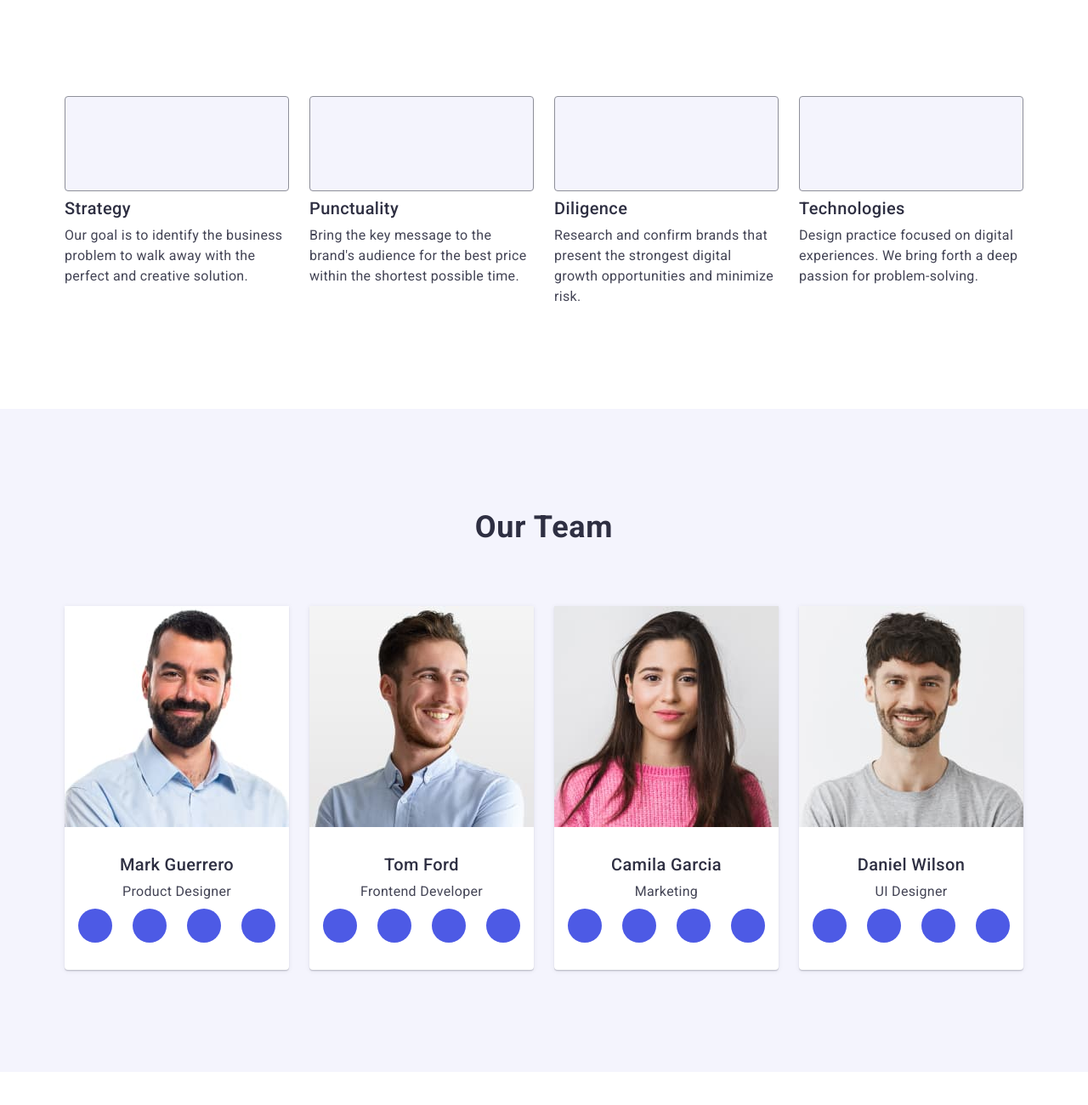
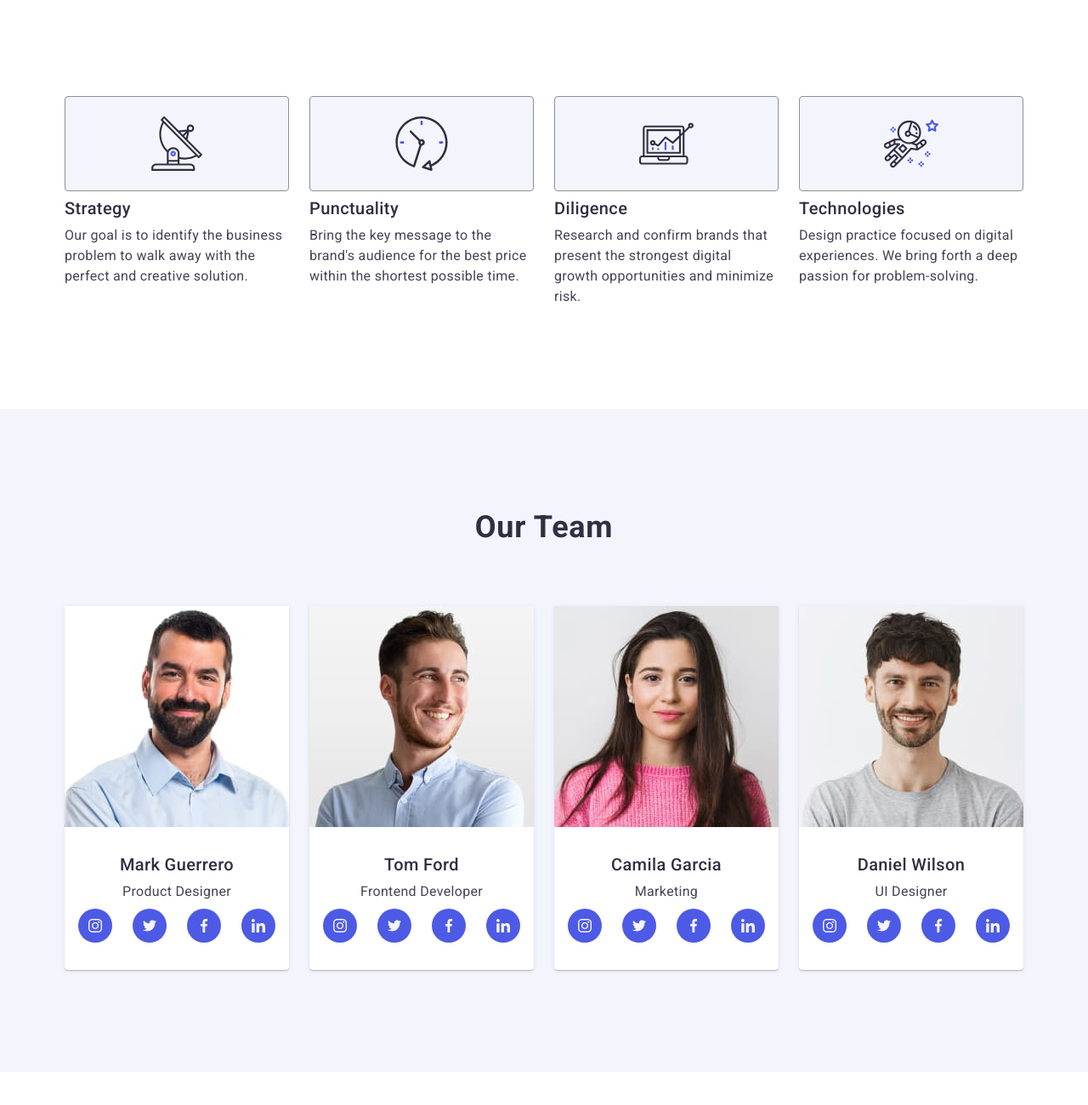
Before and after one commit to babyfixie/goit-markup-hw-05, a plain HTML site: page index.html in a window 1280 px wide. Shown: the part 680-1980 px from the top of the page at 85% size. Drawn offline with nearby package versions, Linux system fonts and the light colour scheme.

Commit message:
bring icons back

```diff
--- a/css/styles.css
+++ b/css/styles.css
@@ -741,7 +741,7 @@ header {
     margin-bottom: 24px;
 }
 .modal-textarea::placeholder {
-    ont-weight: 400;
+    font-weight: 400;
     font-size: 12px;
     line-height: 1.16;
     letter-spacing: 0.04em;
--- a/index.html
+++ b/index.html
@@ -59,7 +59,7 @@
                         <li class="about">
                             <div class="about-icon-section">
                                 <svg width="64" height="64">
-                                    <use href="./images/icons.svg#antenna" />
+                                    <use href="./images/icons.svg#icon-antenna" />
                                 </svg>
                             </div>
                             <h3 class="about-title">Strategy</h3>
@@ -71,7 +71,7 @@
                         <li class="about">
                             <div class="about-icon-section">
                                 <svg width="64" height="64">
-                                    <use href="./images/icons.svg#clock" />
+                                    <use href="./images/icons.svg#icon-clock" />
                                 </svg>
                             </div>
                             <h3 class="about-title">Punctuality</h3>
@@ -83,7 +83,7 @@
                         <li class="about">
                             <div class="about-icon-section">
                                 <svg width="64" height="64">
-                                    <use href="./images/icons.svg#antenna" />
+                                    <use href="./images/icons.svg#icon-diagram" />
                                 </svg>
                             </div>
                             <h3 class="about-title">Diligence</h3>
@@ -95,7 +95,7 @@
                         <li class="about">
                             <div class="about-icon-section">
                                 <svg width="64" height="64">
-                                    <use href="./images/icons.svg#astronaut" />
+                                    <use href="./images/icons.svg#icon-astronaut" />
                                 </svg>
                             </div>
                             <h3 class="about-title">Technologies</h3>
@@ -122,28 +122,28 @@
                                     <li class="container-social">
                                         <a class="link-for-social-links" href="https://www.instagram.com/" target="_blank">
                                             <svg class="svg-icon" width="16" height="16">
-                                                <use href="./images/icons.svg#instagram" />
+                                                <use href="./images/icons.svg#icon-instagram" />
                                             </svg>
                                         </a>
                                     </li>
                                     <li class="container-social">
                                         <a class="link-for-social-links" href="https://www.twitter.com/" target="_blank">
                                             <svg class="svg-icon" width="16" height="16">
-                                                <use href="./images/icons.svg#twitter" />
+                                                <use href="./images/icons.svg#icon-twitter" />
                                             </svg>
                                         </a>
                                     </li>
                                     <li class="container-social">
                                         <a class="link-for-social-links" href="https://www.facebook.com/" target="_blank">
                                             <svg class="svg-icon" width="16" height="16">
-                                                <use href="./images/icons.svg#facebook" />
+                                                <use href="./images/icons.svg#icon-facebook" />
                                             </svg>
                                         </a>
                                     </li>
                                     <li class="container-social">
                                         <a class="link-for-social-links" href="https://www.linkedin.com/" target="_blank">
                                             <svg class="svg-icon" width="16" height="16">
-                                                <use href="./images/icons.svg#linkedin" />
+                                                <use href="./images/icons.svg#icon-linkedin" />
                                             </svg>
                                         </a>
                                     </li>
@@ -159,28 +159,28 @@
                                     <li class="container-social">
                                         <a class="link-for-social-links" href="https://www.instagram.com/" target="_blank">
                                             <svg class="svg-icon" width="16" height="16">
-                                                <use href="./images/icons.svg#instagram" />
+                                                <use href="./images/icons.svg#icon-instagram" />
                                             </svg>
                                         </a>
                                     </li>
                                     <li class="container-social">
                                         <a class="link-for-social-links" href="https://www.twitter.com/" target="_blank">
                                             <svg class="svg-icon" width="16" height="16">
-                                                <use href="./images/icons.svg#twitter" />
+                                                <use href="./images/icons.svg#icon-twitter" />
                                             </svg>
                                         </a>
                                     </li>
                                     <li class="container-social">
                                         <a class="link-for-social-links" href="https://www.facebook.com/" target="_blank">
                                             <svg class="svg-icon" width="16" height="16">
-                                                <use href="./images/icons.svg#facebook" />
+                                                <use href="./images/icons.svg#icon-facebook" />
                                             </svg>
                                         </a>
                                     </li>
                                     <li class="container-social">
                                         <a class="link-for-social-links" href="https://www.linkedin.com/" target="_blank">
                                             <svg class="svg-icon" width="16" height="16">
-                                                <use href="./images/icons.svg#linkedin" />
+                                                <use href="./images/icons.svg#icon-linkedin" />
                                             </svg>
                                         </a>
                                     </li>
@@ -196,28 +196,28 @@
                                     <li class="container-social">
                                         <a class="link-for-social-links" href="https://www.instagram.com/" target="_blank">
                                             <svg class="svg-icon" width="16" height="16">
-                                                <use href="./images/icons.svg#instagram" />
+                                                <use href="./images/icons.svg#icon-instagram" />
                                             </svg>
                                         </a>
                                     </li>
                                     <li class="container-social">
                                         <a class="link-for-social-links" href="https://www.twitter.com/" target="_blank">
                                             <svg class="svg-icon" width="16" height="16">
-                                                <use href="./images/icons.svg#twitter" />
+                                                <use href="./images/icons.svg#icon-twitter" />
                                             </svg>
                                         </a>
                                     </li>
                                     <li class="container-social">
                                         <a class="link-for-social-links" href="https://www.facebook.com/" target="_blank">
                                             <svg class="svg-icon" width="16" height="16">
-                                                <use href="./images/icons.svg#facebook" />
+                                                <use href="./images/icons.svg#icon-facebook" />
                                             </svg>
                                         </a>
                                     </li>
                                     <li class="container-social">
                                         <a class="link-for-social-links" href="https://www.linkedin.com/" target="_blank">
                                             <svg class="svg-icon" width="16" height="16">
-                                                <use href="./images/icons.svg#linkedin" />
+                                                <use href="./images/icons.svg#icon-linkedin" />
                                             </svg>
                                         </a>
                                     </li>
@@ -233,28 +233,28 @@
                                     <li class="container-social">
                                         <a class="link-for-social-links" href="https://www.instagram.com/" target="_blank">
                                             <svg class="svg-icon" width="16" height="16">
-                                                <use href="./images/icons.svg#instagram" />
+                                                <use href="./images/icons.svg#icon-instagram" />
                                             </svg>
                                         </a>
                                     </li>
                                     <li class="container-social">
                                         <a class="link-for-social-links" href="https://www.twitter.com/" target="_blank">
                                             <svg class="svg-icon" width="16" height="16">
-                                                <use href="./images/icons.svg#twitter" />
+                                                <use href="./images/icons.svg#icon-twitter" />
                                             </svg>
                                         </a>
                                     </li>
                                     <li class="container-social">
                                         <a class="link-for-social-links" href="https://www.facebook.com/" target="_blank">
                                             <svg class="svg-icon" width="16" height="16">
-                                                <use href="./images/icons.svg#facebook" />
+                                                <use href="./images/icons.svg#icon-facebook" />
                                             </svg>
                                         </a>
                                     </li>
                                     <li class="container-social">
                                         <a class="link-for-social-links" href="https://www.linkedin.com/" target="_blank">
                                             <svg class="svg-icon" width="16" height="16">
-                                                <use href="./images/icons.svg#linkedin" />
+                                                <use href="./images/icons.svg#icon-linkedin" />
                                             </svg>
                                         </a>
                                     </li>
@@ -397,28 +397,28 @@
                         <li class="container-social">
                             <a class="link-for-social-links-footer" href="https://www.instagram.com/" target="_blank">
                                 <svg class="svg-icon" width="24" height="24">
-                                    <use href="./images/icons.svg#instagram-foot" />
+                                    <use href="./images/icons.svg#icon-instagram" />
                                 </svg>
                             </a>
                         </li>
                         <li class="container-social">
                             <a class="link-for-social-links-footer" href="https://www.twitter.com/" target="_blank">
                                 <svg class="svg-icon" width="24" height="24">
-                                    <use href="./images/icons.svg#twitter-foot" />
+                                    <use href="./images/icons.svg#icon-twitter" />
                                 </svg>
                             </a>
                         </li>
                         <li class="container-social">
                             <a class="link-for-social-links-footer" href="https://www.facebook.com/" target="_blank">
                                 <svg class="svg-icon" width="24" height="24">
-                                    <use href="./images/icons.svg#facebook-foot" />
+                                    <use href="./images/icons.svg#icon-facebook" />
                                 </svg>
                             </a>
                         </li>
                         <li class="container-social">
                             <a class="link-for-social-links-footer" href="https://www.linkedin.com/" target="_blank">
                                 <svg class="svg-icon" width="24" height="24">
-                                    <use href="./images/icons.svg#linkedin-foot" />
+                                    <use href="./images/icons.svg#icon-linkedin" />
                                 </svg>
                             </a>
                         </li>
```
